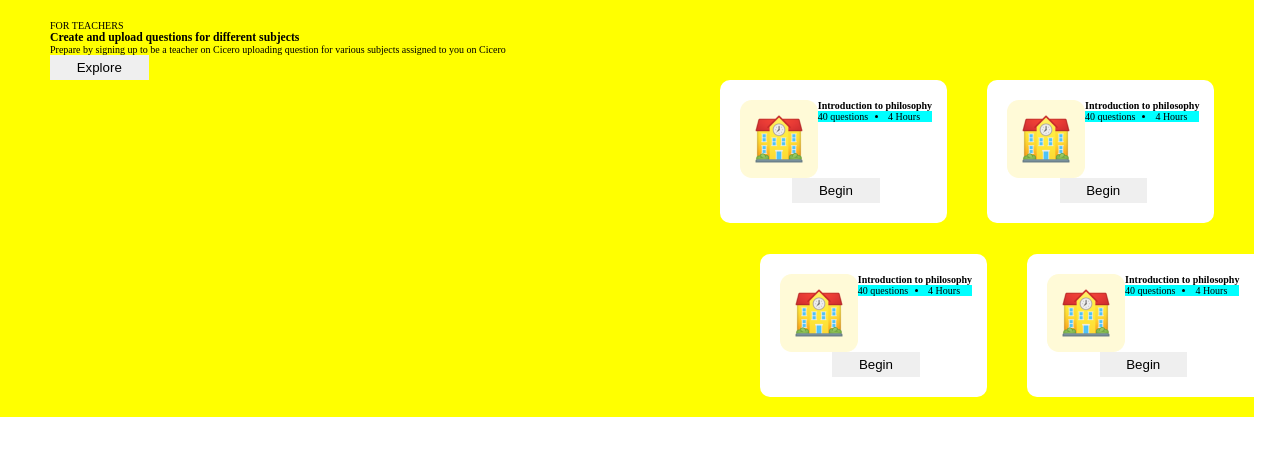
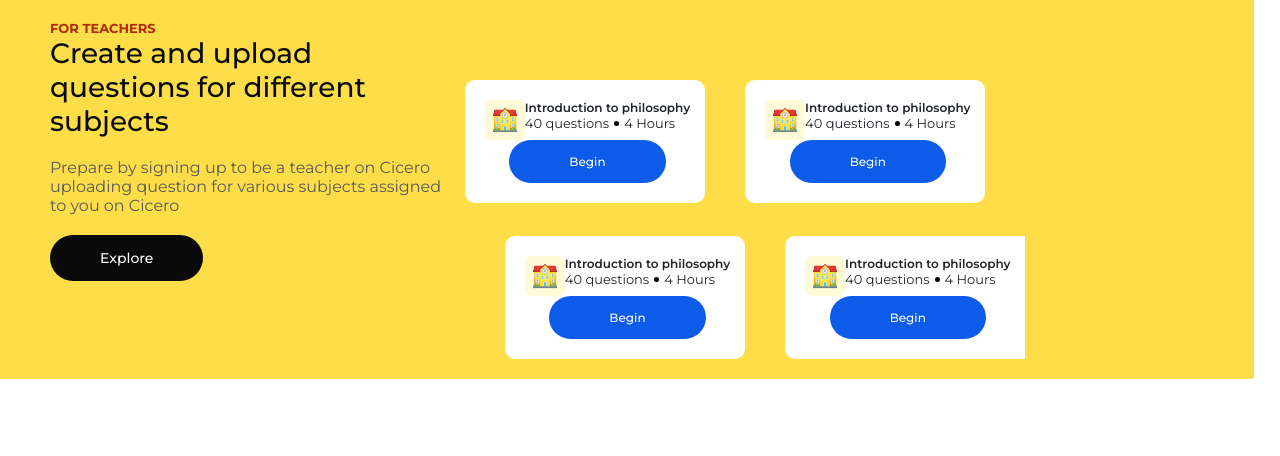
Before and after one commit to habdullhigh/Project-Cicero, a plain HTML site: page landing page/index.html in a window 1280 px wide. Drawn offline with Linux system fonts and the light colour scheme.

Commit message:
added new feature file

```diff
--- a/landing page/index.html
+++ b/landing page/index.html
@@ -24,8 +24,9 @@
                         <div>
                             <h4 class="bold-span">Introduction to philosophy</h4>
                             <div class="inner">
-                                <p>40 questions</p>
-                                <ul><li>4 Hours</li></ul>
+                                <span>40 questions</span>
+                                <code></code>
+                                <span>4 Hours</span>
                             </div>
                         </div>
                     </div>
@@ -37,8 +38,9 @@
                         <div>
                             <h4 class="bold-span">Introduction to philosophy</h4>
                             <div class="inner">
-                                <p >40 questions</p>
-                                <ul><li>4 Hours</li></ul>
+                                <span>40 questions</span>
+                                <code></code>
+                                <span>4 Hours</span>
                             </div>
                         </div>
                     </div>
@@ -54,8 +56,9 @@
                         <div>
                             <h4 class="bold-span">Introduction to philosophy</h4>
                             <div class="inner">
-                                <p>40 questions</p>
-                                <ul><li>4 Hours</li></ul>
+                                <span>40 questions</span>
+                                <code></code>
+                                <span>4 Hours</span>
                             </div>
                         </div>
                     </div>
@@ -67,8 +70,9 @@
                         <div>
                             <h4 class="bold-span">Introduction to philosophy</h4>
                             <div class="inner">
-                                <p >40 questions</p>
-                                <ul><li>4 Hours</li></ul>
+                                <span>40 questions</span>
+                                <code></code>
+                                <span>4 Hours</span>
                             </div>
                         </div>
                     </div>
--- a/landing page/style.css
+++ b/landing page/style.css
@@ -1,6 +1,7 @@
+@import url('https://fonts.googleapis.com/css2?family=Montserrat:wght@300;400;500;600;700&display=swap');
 *{
+    font-family: 'Montserrat', sans-serif;
     margin: 0;
-    ;
     box-sizing: border-box;
 }
 html{
@@ -10,20 +11,44 @@ html{
 
 .section-4{
     display: flex;
-    background-color: yellow;
+    background-color: #fede48;
     width: 98vw;
     padding: 2rem 2rem 1rem 5rem;
     justify-content: space-between;
     position: relative;
 }
 .teachers{
-    flex-basis: 40%;
+    flex-basis: 35%;
+}
+.teachers  span{
+    font-weight: 700;
+    font-size: 1.3rem;
+    color:#b02900
+}
+.teachers h3{
+    font-size: 2.8rem;
+    font-weight: 500;
+    color: #0a0a0a;
+}
+.teachers p{
+    font-weight: 400;
+    font-size: 1.6rem;
+    color: #595959;
+    padding: 2rem 0;
+
+}
+.teachers .button2{
+    font-size: 1.4rem;
+    color: white;
+    font-weight: 500;
+    background-color:#0a0a0a;
+    border-radius: 100px;
+    padding: 1.4rem 5rem;
 }
 .teachers-flex{
     margin-top: 5rem;
     position: relative;
-    justify-self: flex-end;
-
+    flex-basis: 70%;
 }
 .flex-{
     display: flex;
@@ -46,35 +71,59 @@ html{
     display: flex;
     flex-direction: row;
 }
+.flex- div div img{
+    height: 4rem;
+    width: 4rem;
+}
 .flex- div div div{
     display: flex;
     flex-direction: column;
 }
+.flex- div div div h4{
+    font-weight: 600;
+    font-size: 1.2rem;
+    color: #212529;
+}
 .flex- div div div div{
     flex-direction: row;
+    align-items: center;
+
 }
 .flex2{
     /* position: absolute; */
     left: 4rem;
-
 }
 .inner{
     display: flex;
-    background-color: aqua;
-    width: 100%;
+    color: #212529;
+    font-size: 1.3rem;
+    font-weight: 400 ;
+    width: auto;
+    height: auto;
+    align-items: center;
 }
-.inner p{
-    margin-right:2rem;
-}
-.inner ul{
-    padding: 0
+.inner code{
+    width: 5px;
+    height: 5px;
+    background-color: black;
+    display: block;
+    border-radius: 50%;
+    margin-right: 5px;
+    margin-left: 5px;
 }
 button{
     outline: none;
     border: none;
-    padding: .5rem 2em;
 }
 .flex2 .end{
     border-radius: 1rem 0rem 0rem 1rem;
-
+    margin-right: 0;
 }
+.button1{
+    border-radius: 3rem;
+    background-color: #0d5be9;
+    color: white;
+    font-weight: 500;
+    font-size: 1.2rem;
+    padding: 1.4rem 6rem;
+}
--- a/login page/style.css
+++ b/login page/style.css
@@ -1,4 +1,6 @@
+@import url('https://fonts.googleapis.com/css2?family=Montserrat:wght@300;400;500;600;700&display=swap');
 *{
+    font-family: 'Montserrat', sans-serif;
     padding: 0;
     margin: 0;
     box-sizing: border-box;
@@ -14,6 +16,7 @@ html{
     margin-top: 2rem;
     justify-content: center;
     margin: 0 auto;
+    margin-top: 2rem;
 
 }
 .login-body a{
```
Also changed, not shown: login page/index.html (+34 -4 lines).
